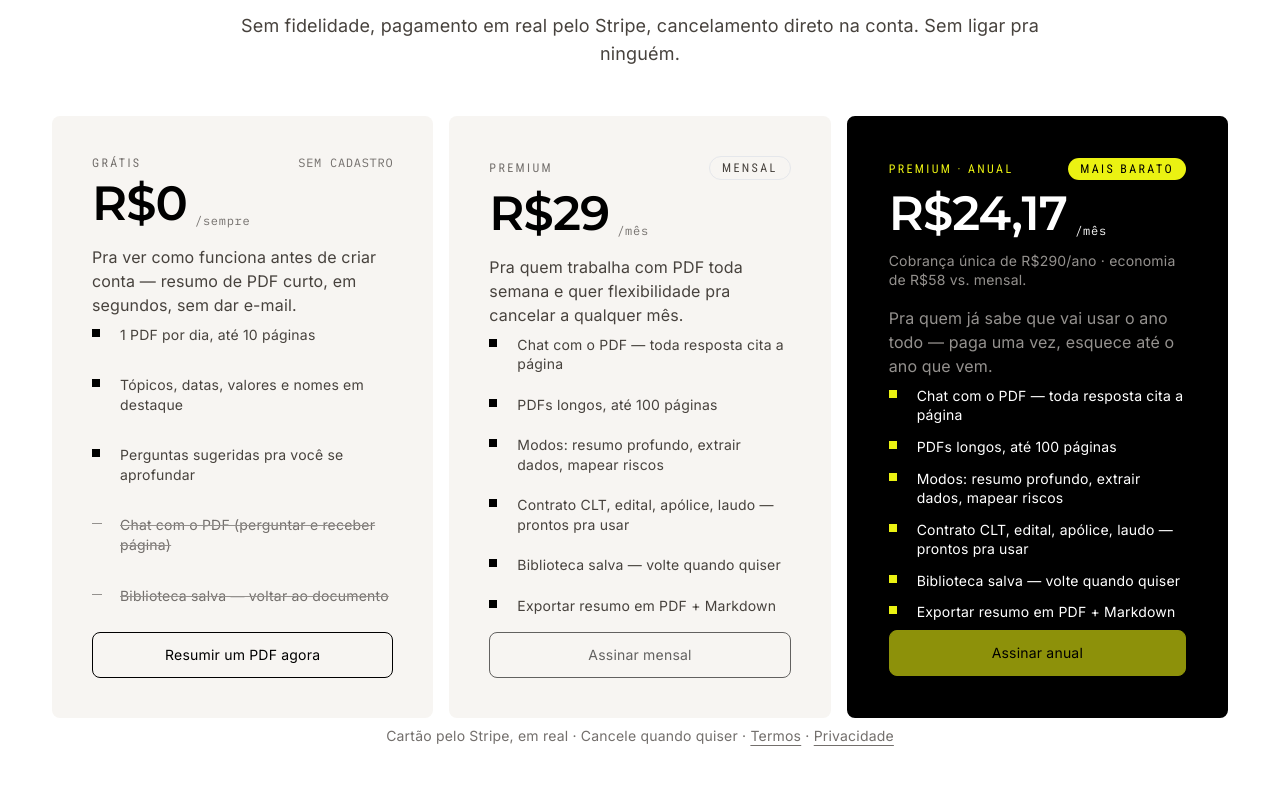
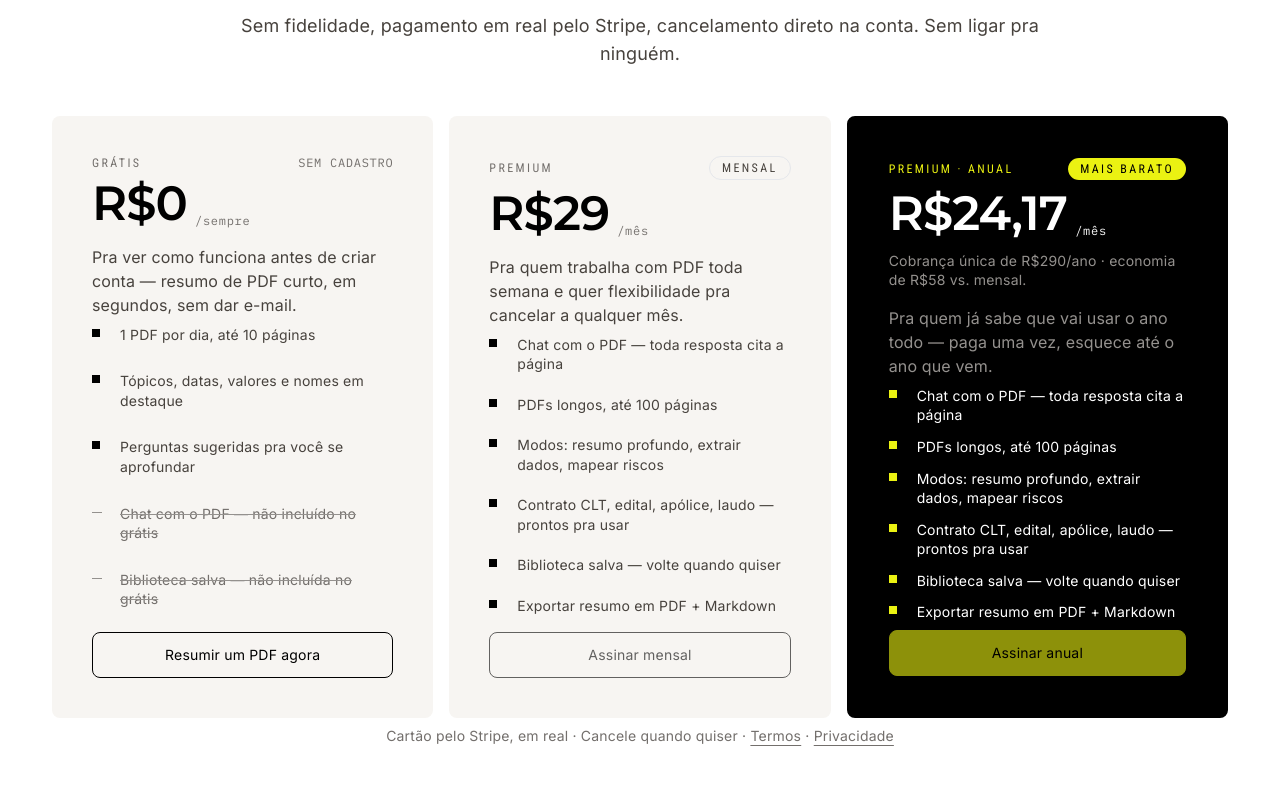
Before and after one commit to marcobrit0/chat-pdf, a Next.js app: page /precos in a window 1280 px wide. Shown: the part 361-1146 px from the top of the page. Built offline with nearby package versions, Linux system fonts and the light colour scheme; no server answers.

Commit message:
PDFIA /precos: add textual negation to free card chat/library lines

```diff
--- a/app/(marketing)/precos/page.tsx
+++ b/app/(marketing)/precos/page.tsx
@@ -192,8 +192,8 @@
                 <FeatureLi included>
                   Perguntas sugeridas pra você se aprofundar
                 </FeatureLi>
-                <FeatureLi>Chat com o PDF (perguntar e receber página)</FeatureLi>
-                <FeatureLi>Biblioteca salva — voltar ao documento</FeatureLi>
+                <FeatureLi>Chat com o PDF — não incluído no grátis</FeatureLi>
+                <FeatureLi>Biblioteca salva — não incluída no grátis</FeatureLi>
               </ul>
               <ButtonLink
                 href="/resumir-pdf"
```
